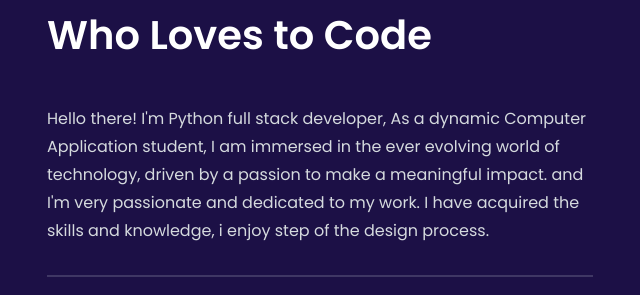
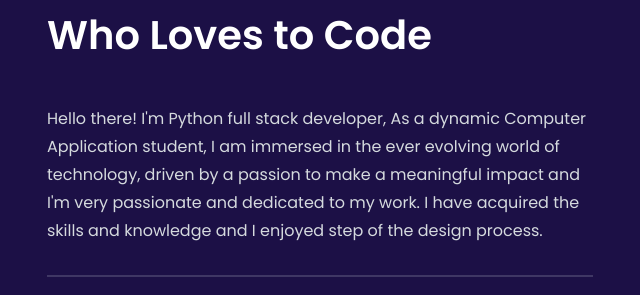
Before and after one commit to samaralam7348/Portfolio, a plain HTML site: page index.html in a window 1280 px wide. Shown: the part 939-1234 px from the top of the page, 533-1173 px from the left. Drawn offline with Linux system fonts and the light colour scheme.

Commit message:
Update index.html

```diff
--- a/index.html
+++ b/index.html
@@ -107,9 +107,9 @@
                         <span>About me</span>
                         <h2>A Passionate Developer Who Loves to Code</h2>
                         <p>Hello there! I'm Python full stack developer, As a dynamic Computer Application student, I am immersed in
-                            the ever evolving world of technology, driven by a passion to make a meaningful impact. and
-                            I'm very passionate and dedicated to my work. I have acquired the skills and knowledge, i
-                            enjoy step of the design process.</p>
+                            the ever evolving world of technology, driven by a passion to make a meaningful impact and
+                            I'm very passionate and dedicated to my work. I have acquired the skills and knowledge and I
+                            enjoyed step of the design process.</p>
                         <div class="verticle-line">
                         </div>
                         <div class="bio">
```
